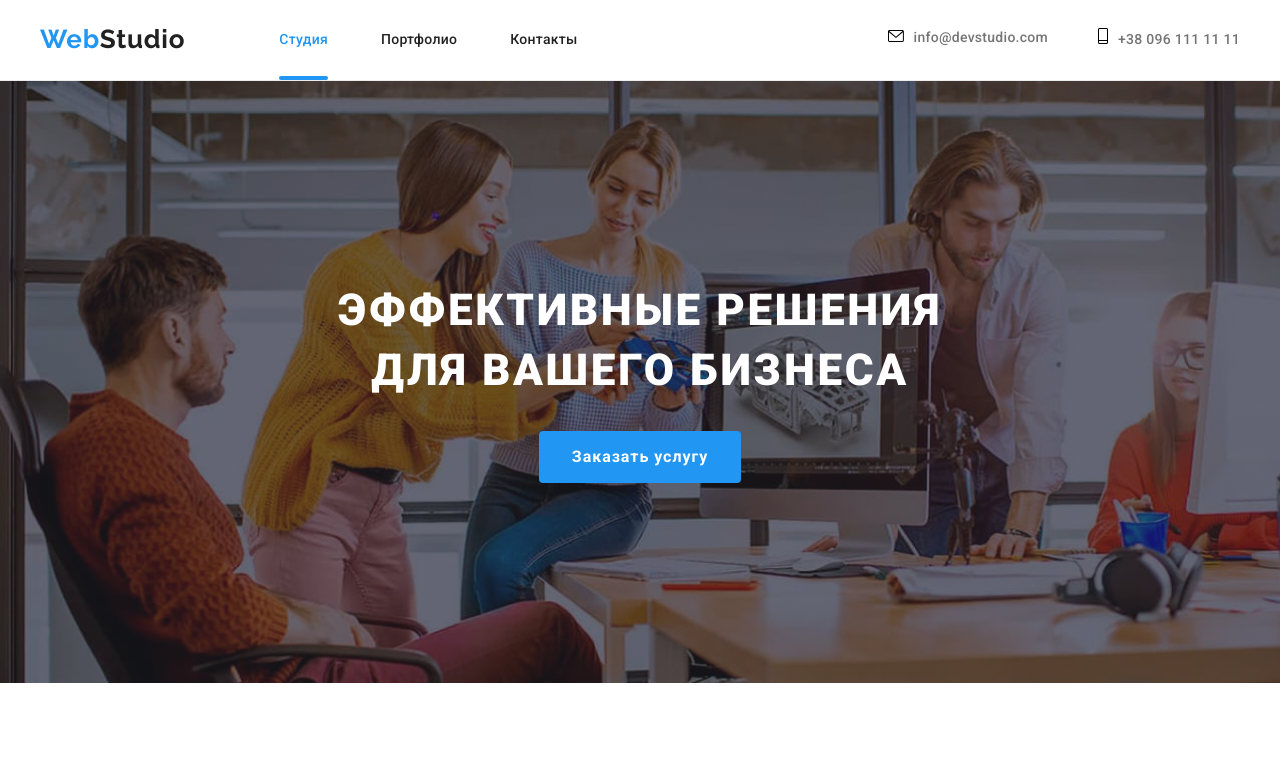
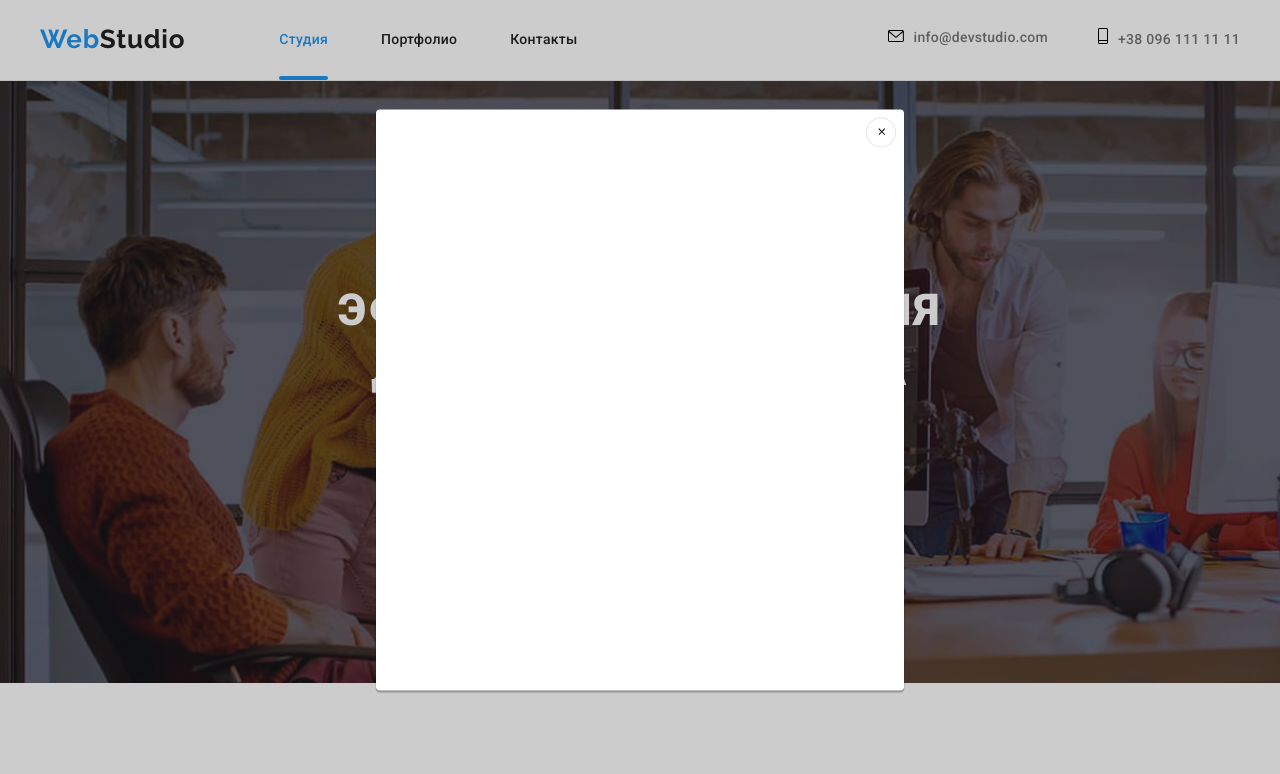
Before and after one commit to Suizanna/goit-markup-hw-4-1, a plain HTML site: page index.html in a window 1280 px wide. Both pictures are taken after a click on the button "Заказать услугу". Shown: the top 774 px of the page. Drawn offline with nearby package versions, Linux system fonts and the light colour scheme.

Commit message:
модалка

```diff
--- a/css/styles.css
+++ b/css/styles.css
@@ -807,6 +807,208 @@ img {
 
 }*/
 
+/*========================================================*/
+.backdrop {
+  position: fixed;
+  left: 0;
+  top: 0;
+  z-index: 100;
+  width: 100%;
+  height: 100%;
+  background-color: rgba(0, 0, 0, 0.2);
+  /* transition: all 250ms linear; */
+  transition: all 500ms linear;
+
+  /*opacity: 0; /**/
+  /*visibility: hidden;
+  pointer-events: none;*/
+}
+
+.backdrop.is-hidden {
+  transition: all 500ms linear 500ms;
+}
+
+.backdrop.is-hidden .modal {
+  transform: translate(-50%, -50%) scale(0);
+  transition: transform 500ms linear 0ms;
+}
+.modal {
+  position: absolute;
+  top: 50%;
+  left: 50%;
+  transform: translate(-50%, -50%);
+  transition: transform 500ms linear 500ms;
+
+  box-sizing: border-box;
+  top: 50%;
+  left: 50%;
+  transform: translate(-50%, -50%) scale(1);
+  width: 528px;
+  min-height: 581px;
+  background-color: #ffffff;
+  box-shadow: 0px 1px 3px rgba(0, 0, 0, 0.12), 0px 1px 1px rgba(0, 0, 0, 0.14),
+    0px 2px 1px rgba(0, 0, 0, 0.2);
+  border-radius: 4px;
+  padding: 40px;
+}
+
+.modal-close-btn {
+  position: absolute;
+  top: 8px;
+  right: 8px;
+  width: 30px;
+  height: 30px;
+  border-radius: 50%;
+  background-color: #ffffff;
+  border: 1px solid rgba(0, 0, 0, 0.1);
+  cursor: pointer;
+}
+.is-hidden {
+  opacity: 0;
+  visibility: hidden;
+  pointer-events: none;
+}
+
+/*.user-data {
+  font-family: Roboto;
+  font-style: 400;
+  font-weight: 700;
+  font-size: 20px;
+  line-height: 1.15;
+  text-align: center;
+  letter-spacing: 0.03em;
+  color: #212121;
+  margin-bottom: 12px;
+}
+
+.modal-form {
+  display: flex;
+  flex-direction: column;
+  width: 100%;
+}
+
+.modal-form-input-wrapper {
+  position: relative;
+  margin-bottom: 28px;
+
+                              /* margin-top: 4px;  /* display: flex;
+                                justify-content: center;*/
+/*}
+.modal-form-icon {
+  position: absolute;
+  left: 12px;
+  top: 50%;
+  transform: translateY(-50%);
+  display: block;
+  width: 12px;
+  height: 12px;
+  fill: #212121;
+  background-repeat: no-repeat;
+  background-position: center;
+  margin: 0;
+}
+.modal-form-field {
+  font-family: Roboto;
+  font-style: 400;
+  font-size: 12px;
+  position: relative;
+  margin-bottom: 10px;
+}
+.modal-form-input {
+  width: 100%;
+  height: 40px;
+  border-radius: 4px;
+  border: 1px solid rgba(33, 33, 33, 0.2);
+  padding-left: 42px;
+  cursor: pointer;
+  box-sizing: border-box;
+  margin-top: 4px;
+}
+.modal-form-input:focus {
+  outline: none;
+  border: 1px solid var(--accent-color);
+}
+
+.modal-form-input:focus + .modal-form-icon {
+  fill: #2196f3;
+}
+.modal-form-message {
+  width: 100%;
+  height: 120px;
+  border: 1px solid rgba(33, 33, 33, 0.2);
+  border-radius: 4px;
+  resize: none;
+  padding: 12px 16px;
+  box-sizing: border-box;
+  margin-top: 4px;
+                                  /* margin-bottom: 20px;*/
+/*}
+.modal-form-message::placeholder {
+  color: rgba(117, 117, 117, 0.5);
+}
+.modal-form-message:focus {
+  outline: none;
+  border: 1px solid var(--accent-color);
+}
+.modal-form-btn {
+  font-family: inherit;
+  font-style: 400;
+  font-weight: 700;
+  font-size: 16px;
+  line-height: 1.87;
+
+  display: inline-block;
+  justify-content: space-between;
+  margin: 0 auto;
+  align-items: center;
+  text-align: center;
+  text-decoration: none;
+  letter-spacing: 0.06em;
+
+  width: 200px;
+  height: 50px;
+  left: 700px;
+  top: 712px;
+
+  box-shadow: 0px 4px 4px rgba(0, 0, 0, 0.15);
+  border-radius: 4px;
+
+  padding-bottom: 10px;
+  padding-top: 10px;
+  padding-right: 55px;
+  padding-left: 55px;
+
+  color: var(--primary-bg-color);
+  background-color: var(--accent-color);
+  border: 1px solid transparent;
+  cursor: pointer;
+  margin-top: 30px;
+}
+.contact-form {
+  color: var(--accent-color);
+}
+.contact-form-policy-label {
+  display: flex;
+  align-items: center;
+  font-size: 14px;
+  margin-top: 20px;
+}
+.contact-form-policy-label::before {
+  content: "";
+  display: block;
+  width: 16px;
+  height: 16px;
+  border: 1px solid #000;
+  margin-right: 10px;
+}
+.modal-form-policy:checked + .contact-form-policy-label::before {
+  background-color: #2196f3;
+  border: none;
+  background-image: url(../img/check.png);
+}
+*/
+
+/*========================*/
 /* ПОРТФОЛИО 2-я стр  =========*/
 .img-title {
   display: block;
--- a/index.html
+++ b/index.html
@@ -389,7 +389,7 @@
                     </svg>
                 </button>
 
-                <form action="#" class="modal-form">
+                <!-- <form action="#" class="modal-form">
                     <p class="user-data">Оставьте свои данные, мы вам перезвоним</p>
                     <label class="modal-form-field">
                         Имя
@@ -428,7 +428,7 @@
                         Соглашаюсь с рассылкой и принимаю&nbsp;<a class="contact-form" href="">Условия договора</a>
                     </label>
                     <button type="submit" class="modal-form-btn">Отправить</button>
-                </form>
+                </form> -->
              </div>
         </div>
     <script src="./js/modal.js"></script>
```
